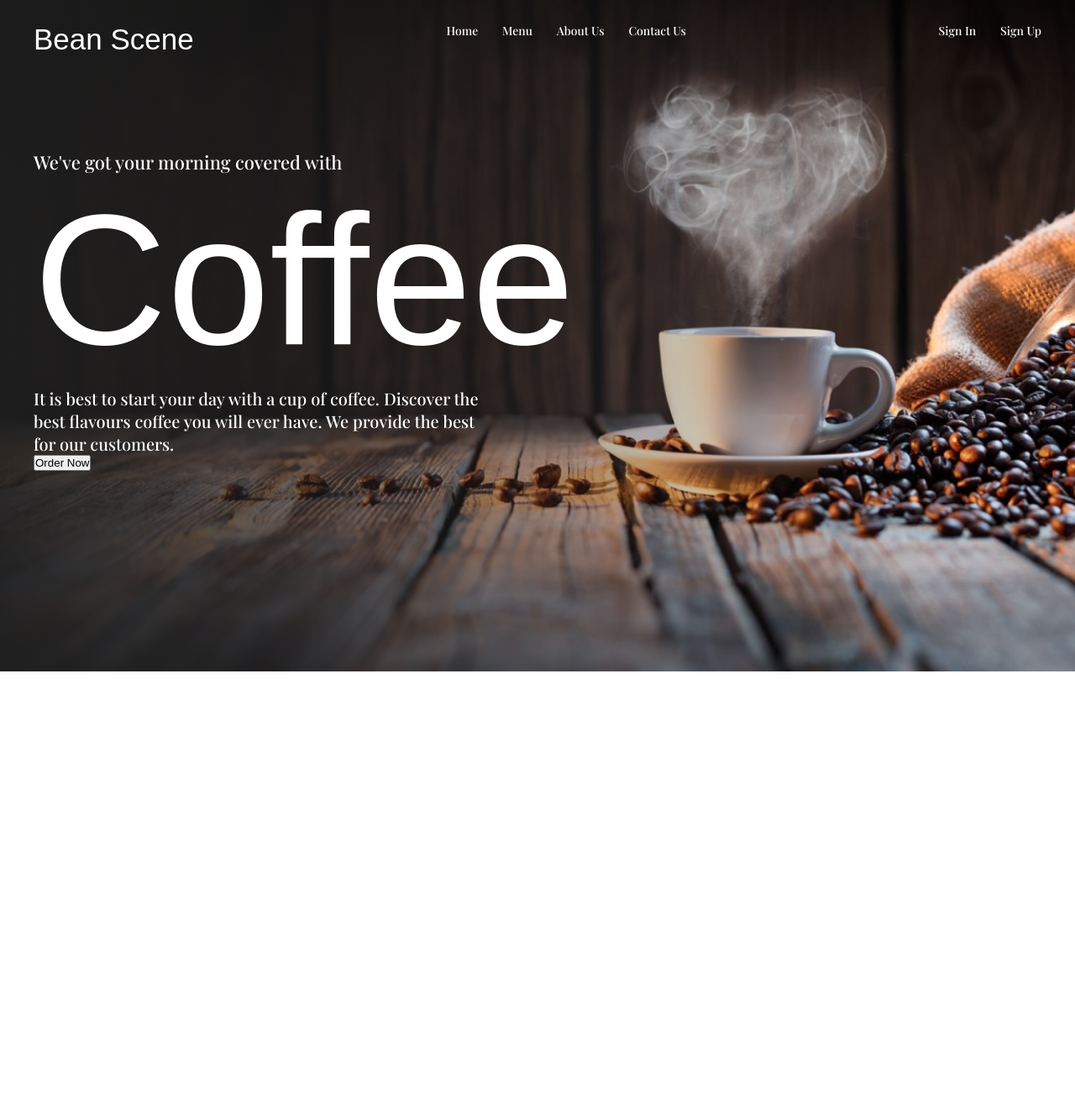
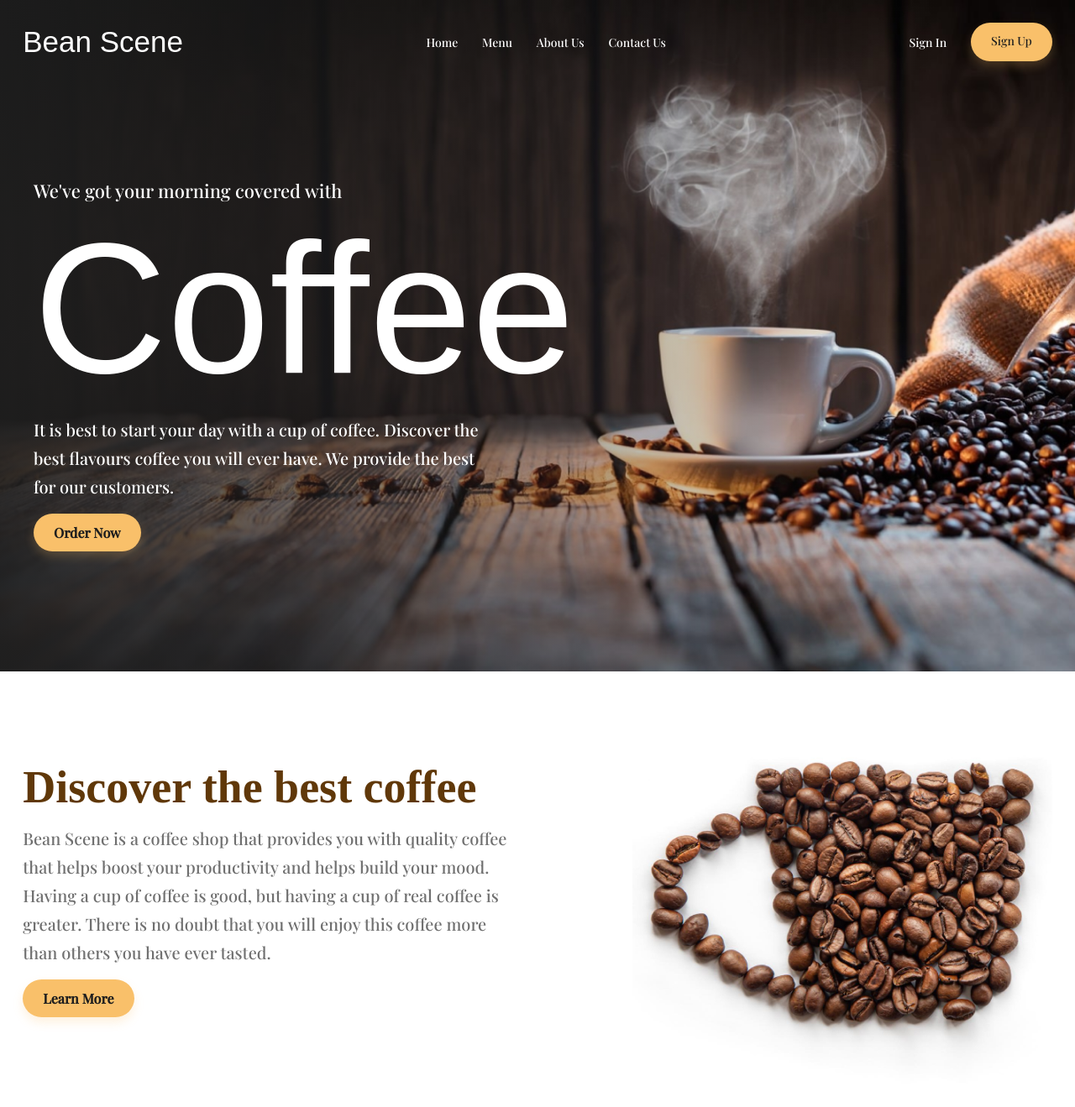
Before and after one commit to GodstimeNwabue/Bean-Scene-Coffee-Landingpage, a plain HTML site: page index.html in a window 1280 px wide. Shown: the whole page at 84% size. Before the commit the page ends 800 px from the top, so only its background shows below. Drawn offline with nearby package versions, Linux system fonts and the light colour scheme; a web font is replaced by a local one.

Commit message:
Discover the best coffee partly done

```diff
--- a/index.html
+++ b/index.html
@@ -25,8 +25,8 @@
                 <li>Contact Us</li>
             </ul>
             <ul>
-                <li>Sign In</li>
-                <li>Sign Up</li>
+                <li class="cta-sign_in">Sign In</li>
+                <li class="cta-sign_up">Sign Up</li>
             </ul>
         </nav>
         <!--Section on Main Call to action-->
@@ -37,9 +37,20 @@
                 <p class="hero-main_yourDay">It is best to start your day with a cup of coffee. Discover the <br>
                     best flavours coffee you will ever have. We provide the best <br>
                     for our customers.</p>
-                <button>Order Now</button>
+                <button class="cta-btn cta-btn-bold">Order Now</button>
             </article>
         </main>
+    </section>
+    <section class="discover_best">
+        <!--Section on Discover the best coffee-->
+        <article>
+            <h2>Discover the best coffee</h2>
+            <p>Bean Scene is a coffee shop that provides you with quality coffee <br> that helps boost your productivity and helps build your mood. <br>Having a cup of coffee is good, but having a cup of real coffee is <br> greater. There is no doubt that you will enjoy this coffee more <br>than others you have ever tasted.</p>
+            <button class="cta-btn cta-btn-bold">Learn More</button>
+        </article>
+        <figure>
+            <img src="./assests/stylized-cup-coffee-out-coffee-beans-flat-lay 1.png" alt="beans_cup">
+        </figure>
     </section>
 </body>
 
--- a/style.css
+++ b/style.css
@@ -2,6 +2,17 @@
     margin: 0;
     padding: 0;
     box-sizing: border-box;
+}
+
+body {
+    font-style: normal;
+    line-height: normal;
+}
+
+p {
+    font-size: 20px;
+    font-weight: 400;
+    font-family: 'Playfair Display', Arial, Helvetica, ;
 }
 
 .cta-bg {
@@ -16,7 +27,8 @@
 nav {
     display: flex;
     justify-content: space-between;
-    padding: 1.7rem 2.5rem;
+    align-items: center;
+    padding: 1.7rem 1.7rem;
     font-size: 14px;
 }
 
@@ -28,14 +40,37 @@ header h1 {
 
 .cta-bg ul {
     display: flex;
+    align-items: center;
     gap: 1.8rem;
     list-style: none;
     font-family: 'Playfair Display', Arial, Helvetica, sans-serif;
 }
 
+.cta-btn,
+.cta-sign_up {
+    color: #1E1E1E;
+    border: 0;
+    cursor: pointer;
+    border-radius: 24px;
+    padding: 12px 24px;
+    font-family: Playfair Display;
+    background: #F9C06A;
+    box-shadow: 0px 6px 12px 0px rgba(249, 192, 106, 0.22);
+}
+
+.cta-btn {
+    margin-top: 15px;
+}
+
+.cta-sign_up {
+    font-size: 14px;
+    font-weight: 500;
+    padding-bottom: 15px;
+}
+
 /**/
 .hero-main {
-    padding: 1.7rem 2.5rem;
+    padding: 3.5rem 2.5rem;
     /* line-height: 1.5rem; */
     margin-top: 3.5rem;
 }
@@ -55,3 +90,36 @@ header h1 {
 .hero-main article .hero-main_yourDay {
     font-size: 20px;
 }
+
+.hero-main_yourDay {
+    line-height: 34px;
+    font-family: Playfair Display;
+}
+
+.cta-btn-bold {
+    margin-top: 15px;
+    font-weight: 700;
+    font-size: 16px;
+}
+
+/*Discover the best section*/
+.discover_best {
+    display: flex;
+    justify-content: space-between;
+    align-items: center;
+    padding: 1.7rem 1.7rem;
+}
+
+.discover_best article h2 {
+    margin-bottom: 13px;
+    font-size: 54px;
+    color: #603809;
+}
+
+.discover_best article p {
+    color: #707070;
+    font-family: Playfair Display;
+    font-size: 20px;
+    font-weight: 400;
+    line-height: 34px;
+}
```
Also changed, not shown: assests/coffee-blast.png (added), assests/stylized-cup-coffee-out-coffee-beans-flat-lay 1.png (added).
